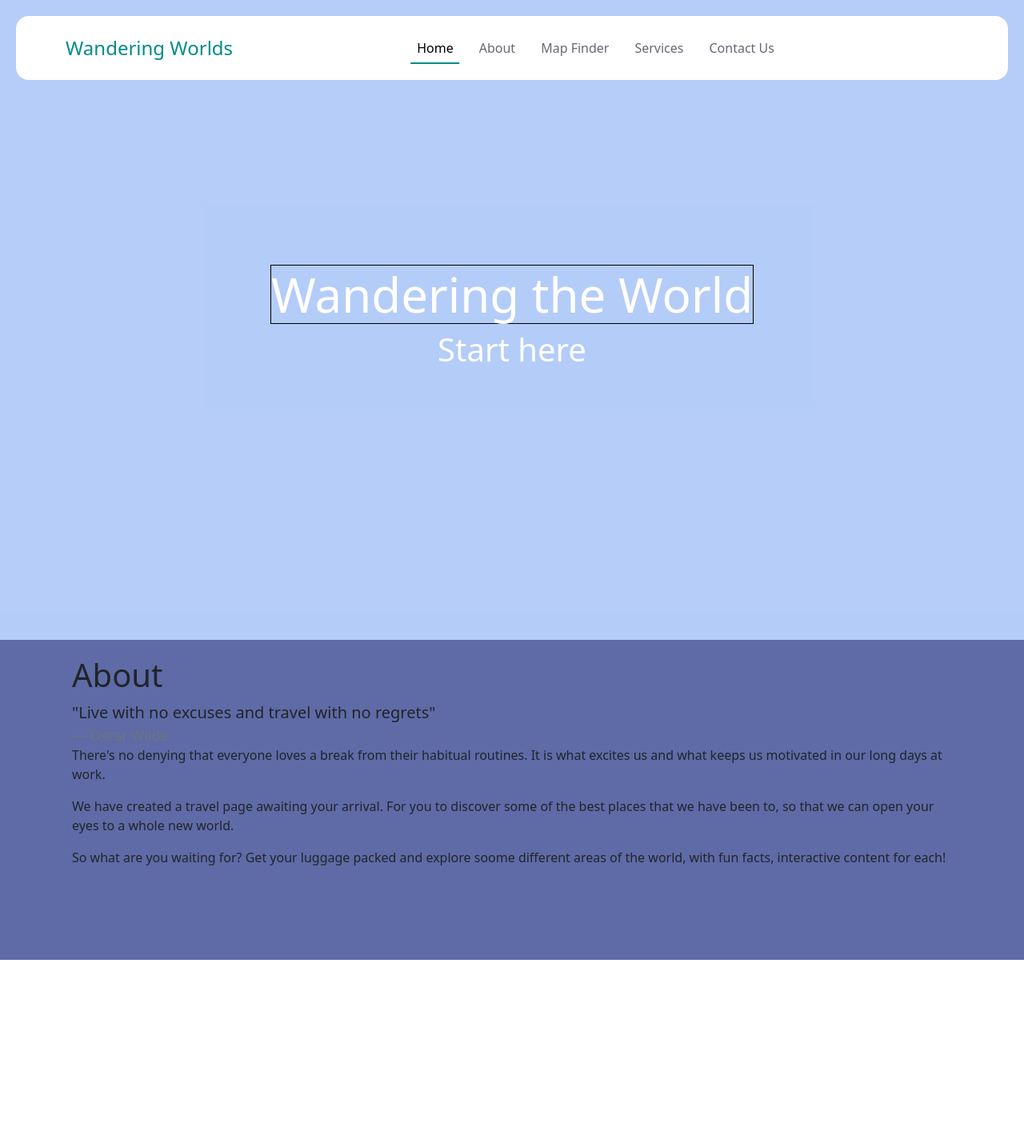
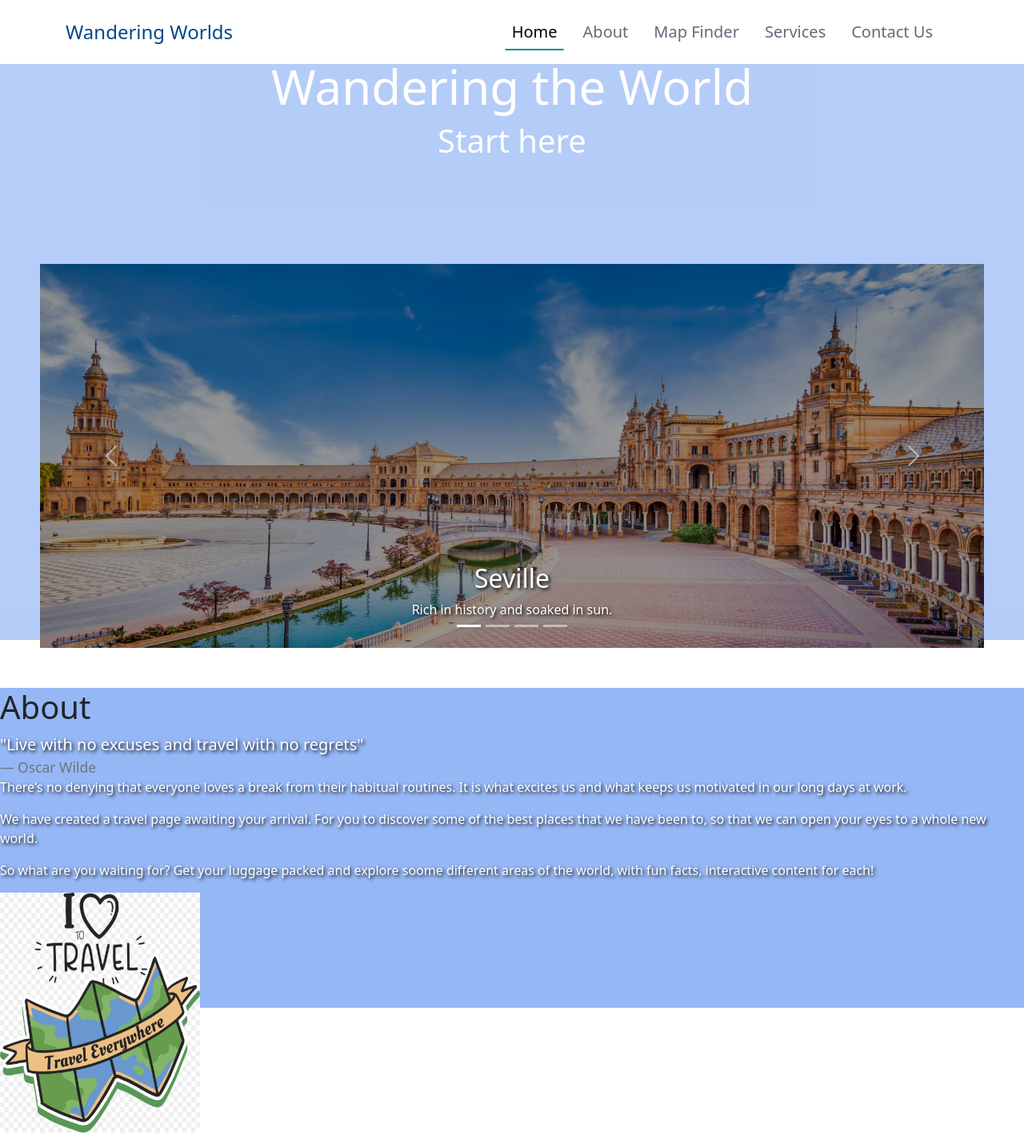
Before and after one commit to e-healy/CFG_project, a plain HTML site: page index.html in a window 1280 px wide. Shown: the whole page at 80% size. Drawn offline with nearby package versions, Linux system fonts and the light colour scheme.

Commit message:
Add Carousel and modify CSS and HTML - Created bootstrap carousel with images of each travel destination. Also modified CSS to add more structure to page

```diff
--- a/index.html
+++ b/index.html
@@ -21,7 +21,7 @@
               <button type="button" class="btn-close" data-bs-dismiss="offcanvas" aria-label="Close"></button>
             </div>
             <div class="offcanvas-body">
-              <ul class="navbar-nav justify-content-center flex-grow-1 pe-3">
+              <ul class="navbar-nav justify-content-end flex-grow-1 pe-3">
                 <li class="nav-item">
                   <a class="nav-link mx-lg-2 active" aria-current="page" href="#">Home</a>
                 </li>
@@ -51,9 +51,58 @@
         </div>
     </section>
 
+    <!--Carousel-->
+    <section><div id="hero-carousel" class="carousel slide" data-bs-ride="true">
+      <div class="carousel-indicators">
+        <button type="button" data-bs-target="#carouselExampleIndicators" data-bs-slide-to="0" class="active" aria-current="true" aria-label="Slide 1"></button>
+        <button type="button" data-bs-target="#carouselExampleIndicators" data-bs-slide-to="1" aria-label="Slide 2"></button>
+        <button type="button" data-bs-target="#carouselExampleIndicators" data-bs-slide-to="2" aria-label="Slide 3"></button>
+        <button type="button" data-bs-target="#carouselExampleIndicators" data-bs-slide-to="3" aria-label="Slide 4"></button>
+      </div>
+      <div class="carousel-inner">
+        <div class="carousel-item active c-item">
+          <img src="./img/seville.jpeg" class="d-block w-100 c-img" alt="Seville">
+          <div class="carousel-caption d-none d-md-block">
+            <h2>Seville</h2>
+            <p>Rich in history and soaked in sun.</p>
+          </div>
+        </div>
+        <div class="carousel-item c-item">
+          <img src="./img/canada.jpg" class="d-block w-100 c-img" alt="Canada">
+          <div class="carousel-caption d-none d-md-block">
+            <h2>Canada</h2>
+            <p>Some representative placeholder content for the second slide.</p>
+          </div>
+        </div>
+        <div class="carousel-item c-item">
+          <img src="./img/scotland.jpg" class="d-block w-100 c-img" alt="Scotland">
+          <div class="carousel-caption d-none d-md-block">
+            <h2>Scotland</h2>
+            <p>Some representative placeholder content for the third slide.</p>
+          </div>
+        </div>
+        <div class="carousel-item c-item">
+          <img src="./img/yorkshire.jpeg" class="d-block w-100 c-img" alt="Yorkshire">
+          <div class="carousel-caption d-none d-md-block">
+            <h2>Yorkshire</h2>
+            <p>Some representative placeholder content for the third slide.</p>
+          </div>
+        </div>
+      </div>
+      <button class="carousel-control-prev" type="button" data-bs-target="#hero-carousel" data-bs-slide="prev">
+        <span class="carousel-control-prev-icon" aria-hidden="true"></span>
+        <span class="visually-hidden">Previous</span>
+      </button>
+      <button class="carousel-control-next" type="button" data-bs-target="#hero-carousel" data-bs-slide="next">
+        <span class="carousel-control-next-icon" aria-hidden="true"></span>
+        <span class="visually-hidden">Next</span>
+      </button>
+    </div></section>
+
     <!-- About Section-->
     <section class="about-section">
-        <div class="container">
+        <div class="about-section">
+          <div class="about-item">
             <h1>About</h1>
             <blockquote class="blockquote mb-0">
                 <p>"Live with no excuses and travel with no regrets"</p>
@@ -62,6 +111,10 @@
             <p>There's no denying that everyone loves a break from their habitual routines. It is what excites us and what keeps us motivated in our long days at work. </p>
             <p>We have created a travel page awaiting your arrival. For you to discover some of the best places that we have been to, so that we can open your eyes to a whole new world.</p>
             <p>So what are you waiting for? Get your luggage packed and explore soome different areas of the world, with fun facts, interactive content for each!</p>
+          </div>
+          <div class="about-item">
+            <img src="./img/love-travel.jpg" alt="I love travel" width="250" height="300">
+          </div>
         </div>
     </section>
 
--- a/style.css
+++ b/style.css
@@ -1,15 +1,13 @@
 .navbar {
     background-color: #fff;
     height: 80px;
-    margin: 20px;
-    border-radius: 16px;
     padding: 0.5rem;
 
 }
 
 .navbar-brand {
     font-weight: 500;
-    color: darkcyan;
+    color: rgb(0, 72, 139);
     font-size: 24px;
     transition: 0.3s color;
 }
@@ -28,6 +26,7 @@
 .nav-link {
     color: #666777;
     font-weight: 500;
+    font-size: 20px;
     position: relative;
 }
 
@@ -55,11 +54,34 @@
     }
 }
 
+#hero-carousel {
+    margin: 50px;
+}
+
+h2, p {
+    color: white;
+    text-shadow: 2px 2px 4px #000000;
+}
+
+.c-item {
+    height: 480px;
+}
+
+.c-img {
+    height: 100%;
+    filter: brightness(0.6);
+}
+
+/* placing carousel captions at the very bottom of the image */
+.carousel-caption {
+    bottom: 0;
+}
+
 .hero-section {
     background: url() no-repeat center;
     background-size: cover;
     width: 100%;
-    height: 100vh;
+    height: 35vh;
 }
 
 .hero-section::before {
@@ -73,7 +95,7 @@
 }
 
 .hero-section .container {
-    height: 100vh;
+    height: 35vh;
     z-index: 1;
     position: relative;
     display: flex;
@@ -84,7 +106,6 @@
 }
 
 .hero-section h1 {
-    border: 1px solid black;
     font-size: 1.5em;
 }
 
@@ -95,15 +116,16 @@
 
 
 .about-section {
-    background: rgb(94, 107, 167);
+    background-color:  rgba(131, 171, 243, 0.6);
     background-size: cover;
     width: 100%;
     height: 50vh;
 }
 
-.about-section .container {
+.about-section .about-container {
     height: 100vh;
     z-index: 1;
     position: relative;
     padding: 20px;
+    display: flex
 }
```
Also changed, not shown: img/canada.jpg (added), img/love-travel.jpg (added), img/scotland.jpg (added), img/seville.jpeg (added), img/yorkshire.jpeg (added).
